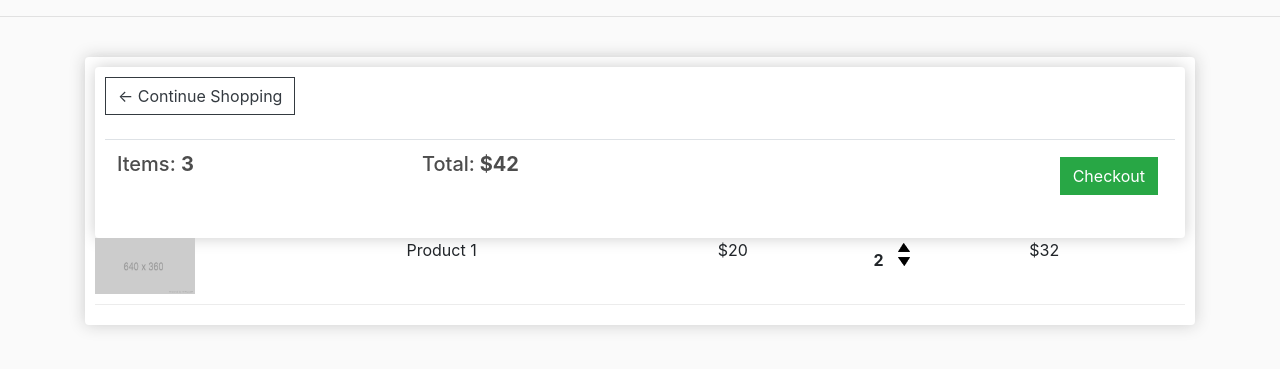
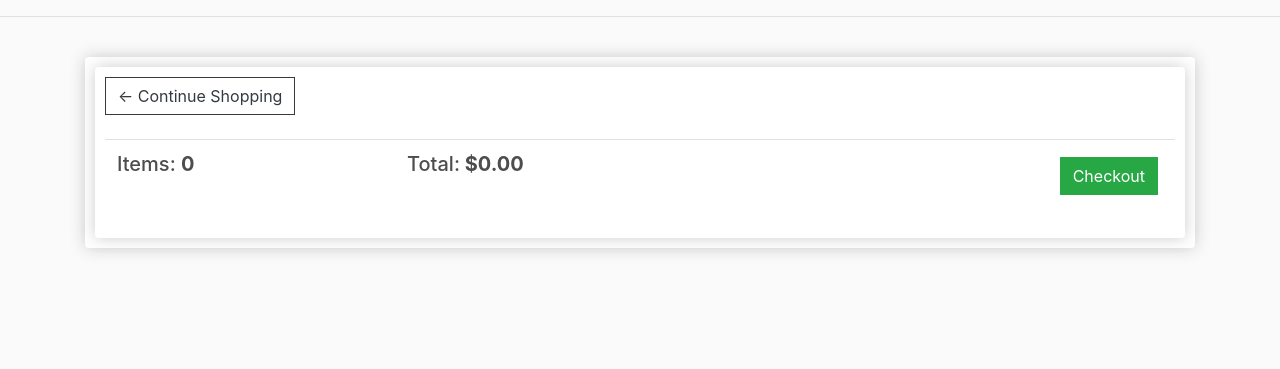
Before and after one commit to gachiza/onlineshop, a Django app: page /myecommerce/cart/ in a window 1280 px wide. Shown: the part 57-426 px from the top of the page. Run offline with Django 5.2, Linux system fonts and the light colour scheme; lists and menus that the app fills with data are empty; some libraries are stand-ins or nearby versions.

Commit message:
updated cart

```diff
--- a/myecommerce/templates/ecommerce/cart.html
+++ b/myecommerce/templates/ecommerce/cart.html
@@ -9,27 +9,28 @@
         <br>
         <table class="table">
             <tr>
-                <th><h5>Items: <strong>3</strong></h5></th>
-                <th><h5>Total:<strong> $42</strong></h5></th>
+                <th><h5>Items: <strong>{{order.get_cart_items}}</strong></h5></th>
+                <th><h5>Total:<strong> ${{order.get_cart_total|floatformat:2}}</strong></h5></th>
                 <th>
                     <a  style="float:right; margin:5px;" class="btn btn-success" href="{% url 'checkout' %}">Checkout</a>
                 </th>
             </tr>
         </table>
     </div>
-
+	{%for item in items %}
 	<div class="cart-row">
-		<div style="flex:2"><img class="row-image" src="{% static 'images/placeholder.png' %}"></div>
-		<div style="flex:2"><p>Product 1</p></div>
-		<div style="flex:1"><p>$20</p></div>
+		<div style="flex:2"><img class="row-image" src="{{item.product.imageURL}}"></div>
+		<div style="flex:2"><p>{{item.product.name}}</p></div>
+		<div style="flex:1"><p>${{item.product.price|floatformat:2}}</p></div>
 		<div style="flex:1">
-			<p class="quantity">2</p>
+			<p class="quantity">x{{item.quantity}}</p>
 			<div class="quantity">
 				<img class="chg-quantity" src="{% static  'images/arrow-up.png' %}">
 
 				<img class="chg-quantity" src="{% static  'images/arrow-down.png' %}">
 			</div>
 		</div>
-		<div style="flex:1"><p>$32</p></div>
+		<div style="flex:1"><p>${{item.get_total}}</p></div>
 	</div>
+    {% endfor %}
 {%endblock content %}
```
